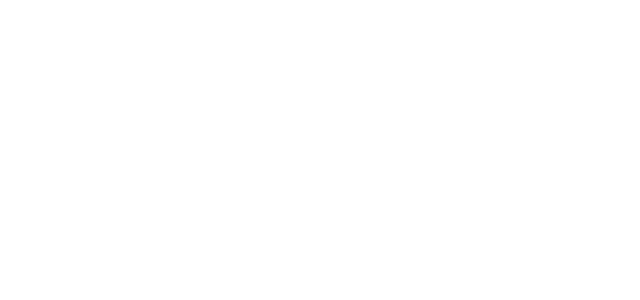
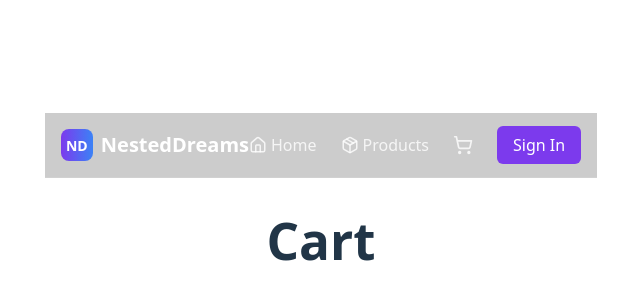
Before and after one commit to egoitzaulestia/NestedDreams, a React (Vite) app: page /cart in a window 1280 px wide. Before the commit this address had no page. Shown: the part 192-492 px from the top of the page, without its empty margins (319-959 px from the left). Built offline with nearby package versions, Linux system fonts and the light colour scheme.

Commit message:
navbar y navbar.scss

```diff
--- a/package.json
+++ b/package.json
@@ -10,8 +10,10 @@
     "preview": "vite preview"
   },
   "dependencies": {
+    "lucide-react": "^0.525.0",
     "react": "^19.1.0",
-    "react-dom": "^19.1.0"
+    "react-dom": "^19.1.0",
+    "react-router-dom": "^7.6.3"
   },
   "devDependencies": {
     "@eslint/js": "^9.30.1",
@@ -22,6 +24,7 @@
     "eslint-plugin-react-hooks": "^5.2.0",
     "eslint-plugin-react-refresh": "^0.4.20",
     "globals": "^16.3.0",
+    "sass": "^1.89.2",
     "vite": "^7.0.3"
   }
 }
--- a/src/App.jsx
+++ b/src/App.jsx
@@ -5,6 +5,8 @@
 import Login from "./pages/Login";
 import Profile from "./pages/Profile";
 import Products from "./pages/Products";
+import NavBar from "./components/NavBar";
+import Cart from "./pages/Cart";
 
 function App() {
   // const [count, setCount] = useState(0)
@@ -12,11 +14,13 @@
   return (
     <>
       <BrowserRouter>
+        <NavBar />
         <Routes>
           <Route path="/" element={<Home />} />
           <Route path="/register" element={<Register />} />
           <Route path="/login" element={<Login />} />
           <Route path="/products" element={<Products />} />
+          <Route path="/cart" element={<Cart />} />
           <Route path="/profile" element={<Profile />} />
         </Routes>
       </BrowserRouter>
--- /dev/null
+++ b/src/components/NavBar.jsx
@@ -0,0 +1,39 @@
+import { Link } from 'react-router-dom'
+import { House, Package, ShoppingCart } from 'lucide-react'
+import '../sass/layout/_navbar.scss'
+
+const NavBar = () => {
+    return (
+        <nav className="navbar">
+            <div className="container">
+                <div className="flex-row-between">
+                    <Link to="/" className="brand">
+                        <div className="logo-box"><span>ND</span></div>
+                        <span className="brand-name">NestedDreams</span>
+                    </Link>
+                    <div className="div-container">
+                        <Link to="/" className="nav-link">
+                            <House size={18} />
+                            <span>Home</span>
+                        </Link>
+                        <Link to="/products" className="nav-link">
+                            <Package size={18} />
+                            <span>Products</span>
+                        </Link>
+                        <Link to="/cart" className="cart-link">
+                            <ShoppingCart size={20} />
+                            {/* {itemCount > 0 && (
+                                <span className="item-count">{itemCount}</span>
+                            )} */}
+                        </Link>
+                        <Link>
+                            <button>Sign In</button>
+                        </Link>
+                    </div>
+                </div>
+            </div>
+        </nav>
+    )
+}
+
+export default NavBar
--- /dev/null
+++ b/src/pages/Cart.jsx
@@ -0,0 +1,9 @@
+const Cart = () => {
+  return (
+    <>
+      <h1>Cart</h1>
+    </>
+  );
+};
+
+export default Cart;
--- /dev/null
+++ b/src/sass/layout/_navbar.scss
@@ -0,0 +1,112 @@
+.navbar {
+    position: sticky;
+    top: 0;
+    z-index: 50;
+    background: rgba(0, 0, 0, 0.2);
+    backdrop-filter: blur(10px);
+    border-bottom: 1px solid rgba(255, 255, 255, 0.1);
+}
+
+.container {
+    max-width: 1200px;
+    margin-left: auto;
+    margin-right: auto;
+    padding-left: 1rem;
+    padding-right: 1rem;
+}
+
+.flex-row-between {
+    display: flex;
+    justify-content: space-between;
+    align-items: center;
+    height: 4rem;
+}
+
+.brand {
+    display: flex;
+    align-items: center;
+    color: white;
+    text-decoration: none;
+}
+
+.logo-box {
+    width: 2rem;
+    height: 2rem;
+    background: linear-gradient(to right, #7c3aed, #3b82f6);
+    border-radius: 0.5rem;
+    display: flex;
+    align-items: center;
+    justify-content: center;
+    font-weight: bold;
+    color: white;
+    margin-right: 0.5rem;
+    font-size: 0.875rem;
+}
+
+.brand-name {
+    font-weight: 700;
+    font-size: 1.25rem;
+}
+
+
+.div-container {
+  display: flex;
+  align-items: center;
+}
+
+.div-container > * + * {
+  margin-left: 1.5rem;
+}
+
+.nav-link {
+    color: rgba(255, 255, 255, 0.8);
+    text-decoration: none;
+    display: flex;
+    align-items: center;
+    gap: 0.25rem;
+    transition: color 0.2s ease;
+
+    &:hover {
+        color: white;
+    }
+}
+
+.cart-link {
+    position: relative;
+    color: rgba(255, 255, 255, 0.8);
+    display: flex;
+    align-items: center;
+
+    &:hover {
+        color: white;
+    }
+}
+
+.item-count {
+    position: absolute;
+    top: -0.5rem;
+    right: -0.5rem;
+    background-color: #7c3aed;
+    color: white;
+    font-size: 0.625rem;
+    font-weight: 700;
+    border-radius: 9999px;
+    width: 1.25rem;
+    height: 1.25rem;
+    display: flex;
+    justify-content: center;
+    align-items: center;
+}
+
+button {
+    background-color: #7c3aed;
+    border: none;
+    color: white;
+    padding: 0.5rem 1rem;
+    cursor: pointer;
+    border-radius: 0.375rem;
+
+    &:hover {
+        background-color: #6d28d9;
+    }
+}
```
Also changed, not shown: 1 other file (tests, documents, lock files or other folders).
